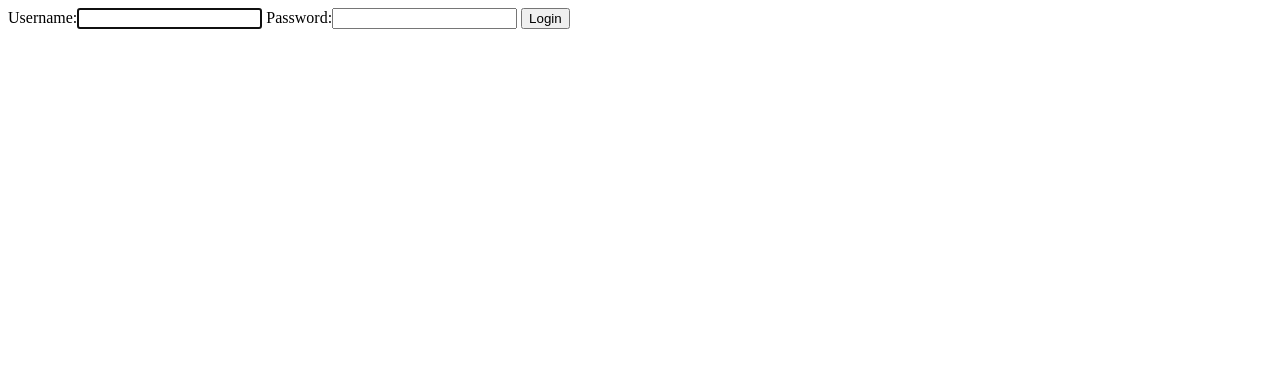
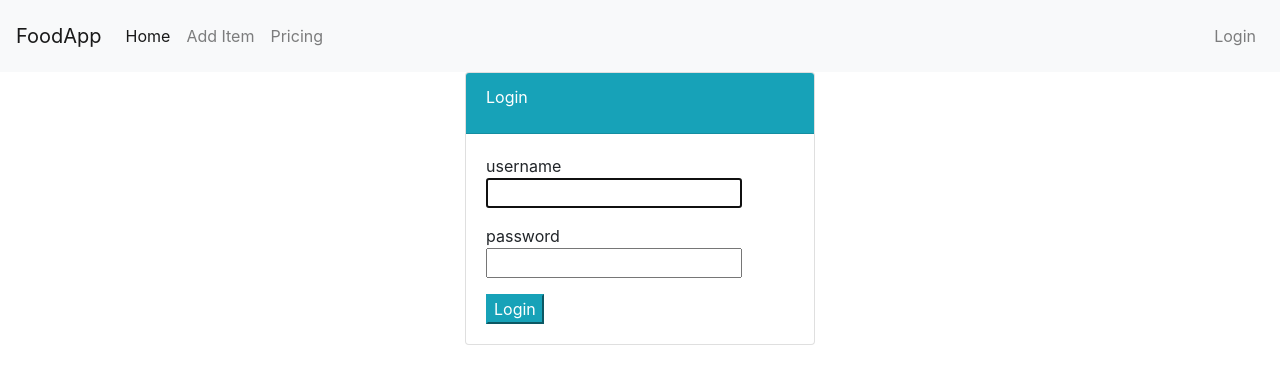
Before and after one commit to rcoffie/django_tut_food_app, a Django app: page /login/ in a window 1280 px wide. Shown: the top 384 px of the page. Run offline with Django 3.2, Linux system fonts and the light colour scheme.

Commit message:
section 10 working on Login, Register and Add-item-form

```diff
--- a/food/templates/food/base.html
+++ b/food/templates/food/base.html
@@ -34,8 +34,10 @@
         <ul class="navbar-nav mr-auto">
           {% if user.is_authenticated %}
           <li class="nav-item active">
+            <a class="nav-link" href="{% url 'profile' %}">Profile<span class="sr-only"></span></a>
+          </li>
+          <li class="nav-item active">
             <a class="nav-link" href="{% url 'logout' %}">Logout<span class="sr-only">(current)</span></a>
-            <a class="nav-link" href="{% url 'profile' %}">Profile<span class="sr-only"></span></a>
           </li>
           {% else %}
           <li class="nav-item">
--- a/food/views.py
+++ b/food/views.py
@@ -41,6 +41,7 @@ def item(request):
 class FoodDetail(DetailView):
     model = Item
     template_name = 'food/detail.html'
+
 
 
 # def create_item(request):
--- a/users/templates/users/login.html
+++ b/users/templates/users/login.html
@@ -1,5 +1,34 @@
-<form class="" action="#" method="POST">
-  {% csrf_token %}
-  {{form}}
-  <button type="submit" name="button">Login</button>
-</form>
+{% extends 'food/base.html' %}
+
+
+
+{% block body %}
+<div class="container">
+  <div class="row">
+    <div class="col-md-4 offset-md-4">
+      <div class="card">
+        <div class="card-header bg-info">
+          <div class="card-title text-white">
+            Login
+          </div>
+
+        </div>
+        <div class="card-body">
+          <form class="" action="#" method="POST">
+            {% csrf_token %}
+            {% for field in form %}
+                <div class="form-group">
+                  {{ field.name}}
+                  {{field}}
+                </div>
+            {% endfor%}
+            <button class="btn-info" type="submit" name="button">Login</button>
+          </form>
+        </div>
+      </div>
+    </div>
+  </div>
+
+</div>
+
+{% endblock  %}
```
Also changed, not shown: food/templates/food/item-form.html (+28 -2 lines), users/templates/users/register.html (+36 -5 lines), db.sqlite3.
